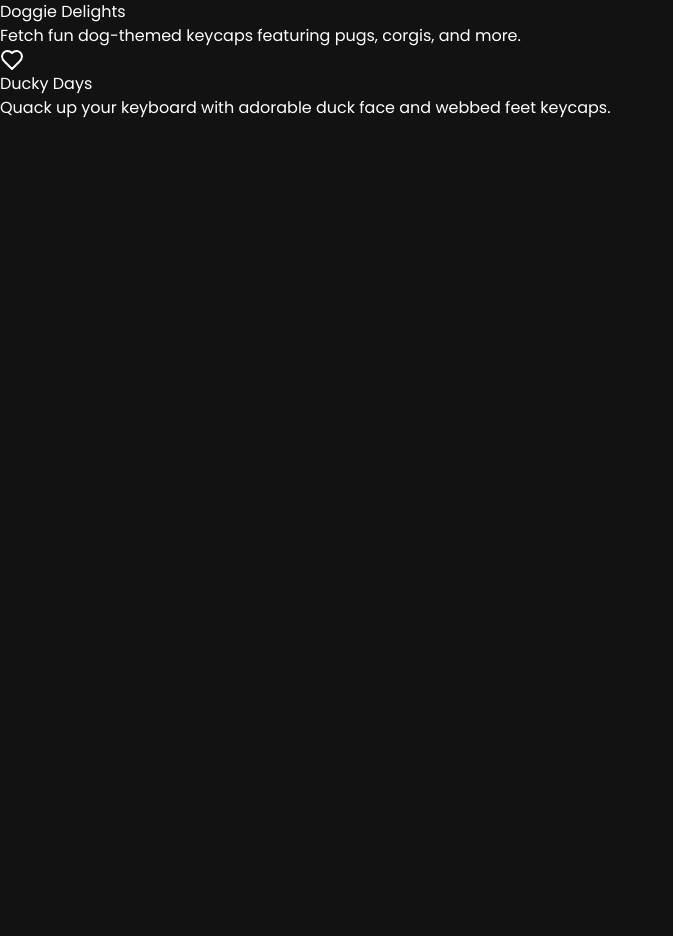
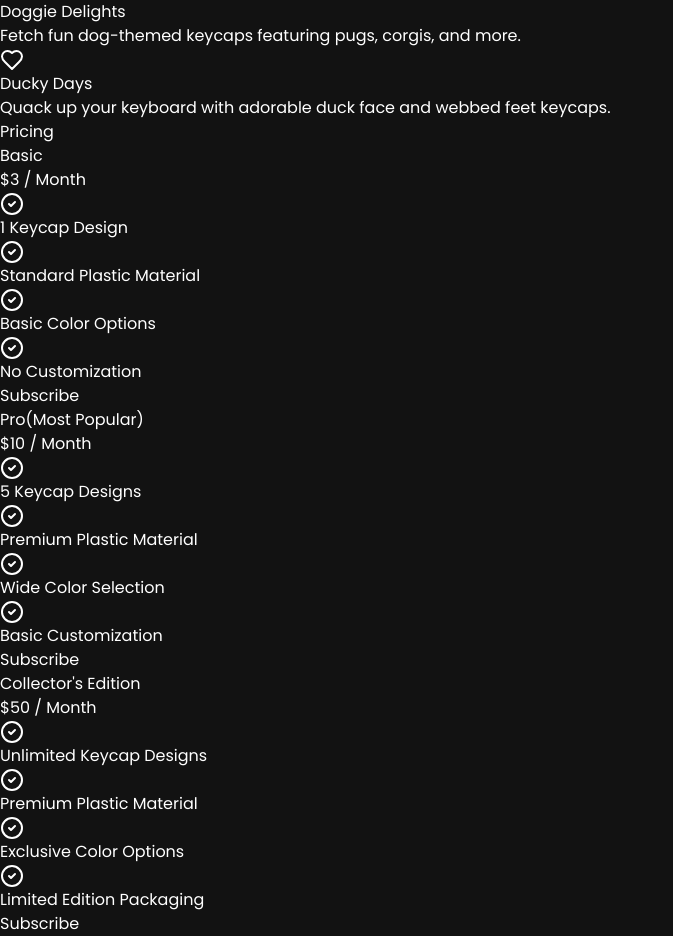
Before and after one commit to owostline/Purrkeys, a React (Vite) app: page / in a window 1280 px wide. Shown: the part 2241-3177 px from the top of the page, without its empty margins (0-673 px from the left). Before the commit the page ends 2361 px from the top, so only its background shows below. Built offline with nearby package versions, Linux system fonts and the light colour scheme.

Commit message:
Finished Pricing

```diff
--- a/src/App.jsx
+++ b/src/App.jsx
@@ -3,6 +3,7 @@
 import HeroSection from './components/HeroSection';
 import FeatureSection from './components/FeatureSection';
 import Products from './components/Products';
+import Pricing from './components/Pricing';
 
 
 const App = () => {
@@ -12,6 +13,7 @@
       <HeroSection />
       <FeatureSection />
       <Products />
+      <Pricing />
     </>
   )
 }
--- /dev/null
+++ b/src/components/Pricing.jsx
@@ -0,0 +1,37 @@
+import { CheckCircle2 } from "lucide-react"
+import { features, pricingOptions } from "../constants"
+const Pricing = () => {
+  return (
+    <div className="mt-20">
+        <h2 className="text-3xl sm:text-6xl text-center my-8 tracking-wider ">Pricing</h2>
+        <div className="flex flex-wrap px-12 justify-center">
+            {pricingOptions.map((option,index) =>(
+                <div key = {index} className="w-full sm:w-1/2 lg:w-1/3 p-2">
+                    <div className="p-10 border border-neutral-700 rounded-xl">
+                        <p className="text-4xl mb-8">
+                            {option.title}
+                            {option.title === "Pro" && <span className="bg-gradient-to-r from-pink-500 to-purple-500 text-transparent bg-clip-text text-xl mb-4 ml-2">(Most Popular)</span>}
+                        </p>
+                        <p className="mb-8">
+                            <span className="text-5xl mt-6 mr-2">{option.price}</span>
+                            <span className="text-neutral-400 tracking-tight"> / Month</span>
+                        </p>
+                        <ul>
+                            {option.features.map((feature, index) =>(
+                                <li key = {index} className="mt-8 flex items-center ">
+                                    <CheckCircle2 />
+                                    <span className="ml-2">{feature}</span>
+                                </li>
+                            ))}
+                        </ul>
+                        <a href="#" className="inline-flex justify-center items-center text-center w-full h-12 p-5 mt-20  tracking-tight text-xl hover:bg-purple-950 border border-purple-800 rounded-lg transition duration-200">Subscribe</a>
+                    </div>
+                </div>
+            ))}
+        </div>
+    </div>
+
+  )
+}
+
+export default Pricing
--- a/src/constants/index.jsx
+++ b/src/constants/index.jsx
@@ -122,33 +122,33 @@
 
 export const pricingOptions = [
   {
-    title: "Free",
-    price: "$0",
+    title: "Basic",
+    price: "$3",
     features: [
-      "Private board sharing",
-      "5 Gb Storage",
-      "Web Analytics",
-      "Private Mode",
+      "1 Keycap Design",
+      "Standard Plastic Material",
+      "Basic Color Options",
+      "No Customization",
     ],
   },
   {
     title: "Pro",
     price: "$10",
     features: [
-      "Private board sharing",
-      "10 Gb Storage",
-      "Web Analytics (Advance)",
-      "Private Mode",
+      "5 Keycap Designs",
+      "Premium Plastic Material",
+      "Wide Color Selection",
+      "Basic Customization",
     ],
   },
   {
-    title: "Enterprise",
-    price: "$200",
+    title: "Collector's Edition",
+    price: "$50",
     features: [
-      "Private board sharing",
-      "Unlimited Storage",
-      "High Performance Network",
-      "Private Mode",
+      "Unlimited Keycap Designs",
+      "Premium Plastic Material",
+      "Exclusive Color Options",
+      "Limited Edition Packaging",
     ],
   },
 ];
```
